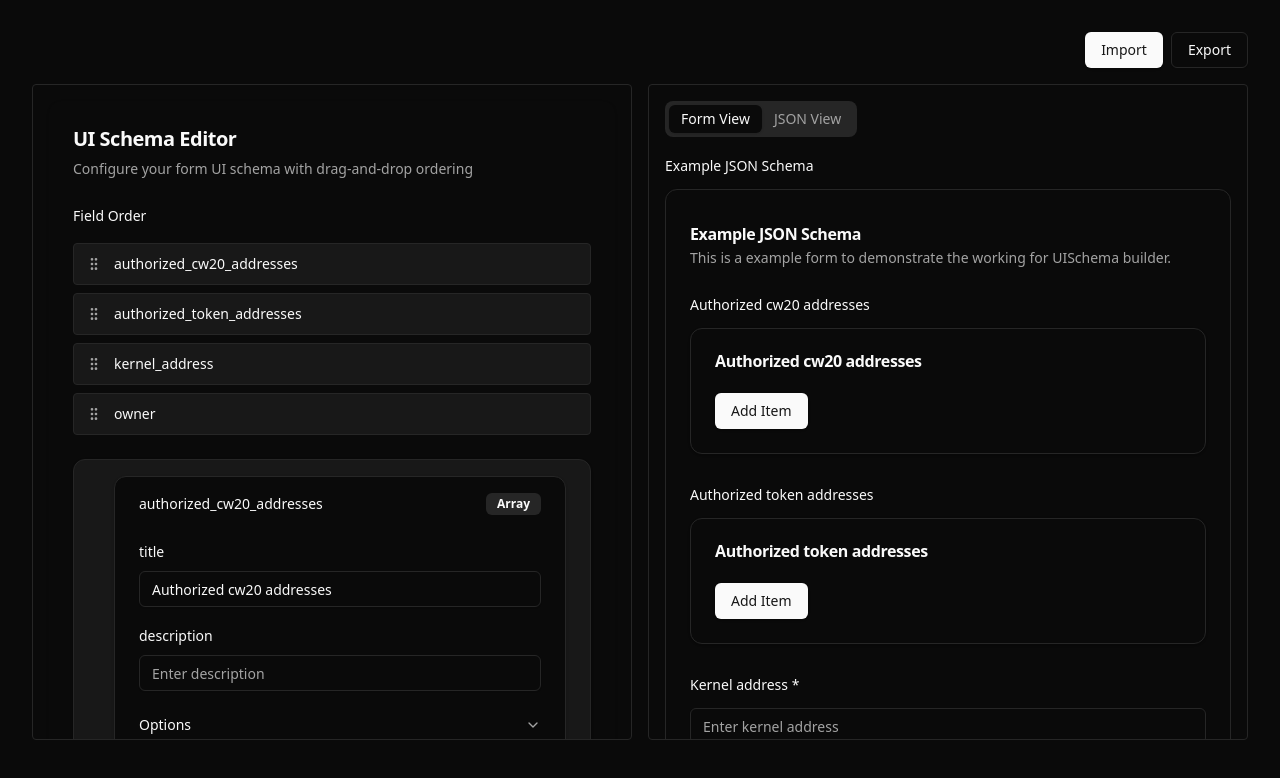
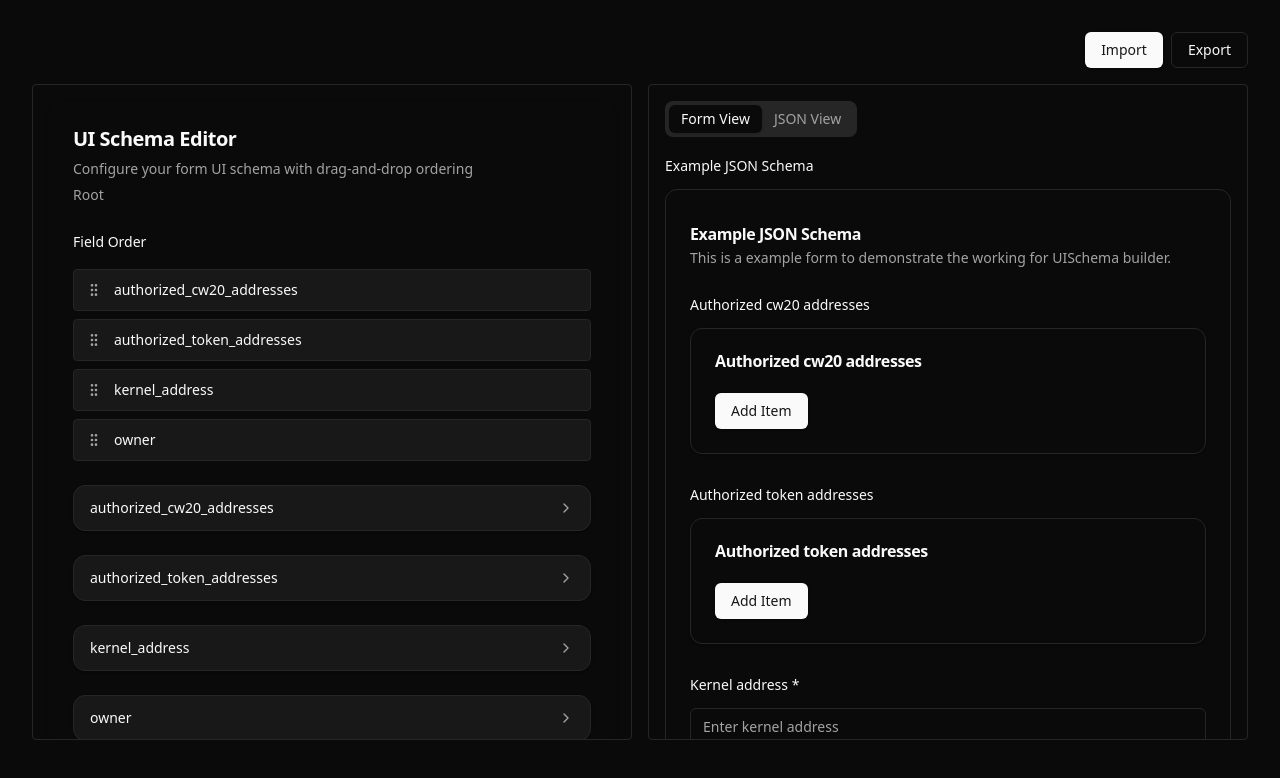
Before and after one commit to preyanshu/schema_builder_demo, a Next.js app: page / in a window 1280 px wide. Shown: the top 778 px of the page. Built offline with nearby package versions, Linux system fonts and the light colour scheme.

Commit message:
migration attempt v2

```diff
--- a/package.json
+++ b/package.json
@@ -19,7 +19,7 @@
     "@radix-ui/react-radio-group": "^1.2.3",
     "@radix-ui/react-select": "^2.1.6",
     "@radix-ui/react-separator": "^1.1.2",
-    "@radix-ui/react-slot": "^1.1.2",
+    "@radix-ui/react-slot": "^1.2.0",
     "@radix-ui/react-switch": "^1.1.3",
     "@radix-ui/react-tabs": "^1.1.3",
     "@rjsf/core": "^5.24.3",
--- a/src/components/UISchemaEditorForm.tsx
+++ b/src/components/UISchemaEditorForm.tsx
@@ -2,25 +2,28 @@ import { FC, useState, useEffect, useCallback, memo } from 'react';
 import { produce } from 'immer';
 import { Card, CardContent, CardHeader, CardTitle, CardDescription } from '@/components/ui/card';
 import { UISchemaEditorProps } from '@/types';
-import {Field} from '@/components/Field';
-import {SortableList} from '@/components/SortableList';
-import {EmptyValueField} from '@/components/EmptyValueField';
+import { Field } from '@/components/Field';
+import { SortableList } from '@/components/SortableList';
+import { EmptyValueField } from '@/components/EmptyValueField';
 import { getNodeByPath } from '@/utils/pathHelpers';
-import { allowedWidgetsMapping,widgetOptions} from '@/constants';
+import { allowedWidgetsMapping, widgetOptions } from '@/constants';
 import { Label } from './ui/label';
 import { Badge } from './ui/badge';
 import { Accordion, AccordionItem, AccordionTrigger, AccordionContent } from '@/components/ui/accordion';
+import { ChevronRight } from 'lucide-react';
+import React from 'react';
 
 const UISchemaEditorForm: FC<UISchemaEditorProps> = ({ uiSchema, onChange }) => {
   const [localSchema, setLocalSchema] = useState<any>(uiSchema);
+  const [currentPath, setCurrentPath] = useState<string[]>([]);
 
   useEffect(() => {
     setLocalSchema(uiSchema);
   }, [uiSchema]);
 
-const updateSchema = useCallback((path:any, value:any) => {
-  setLocalSchema((currentSchema:any) =>
-    produce(currentSchema, (draft:any) => {
+  const updateSchema = useCallback((path: any, value: any) => {
+    setLocalSchema((currentSchema: any) =>
+      produce(currentSchema, (draft: any) => {
         let cur = draft;
         for (let i = 0; i < path.length; i++) {
           const seg = path[i];
@@ -62,27 +65,27 @@ const updateSchema = useCallback((path:any, value:any) => {
         updateSchema([...parentPath, 'ui:filePreview'], false);
         updateSchema([...parentPath, 'ui:accept'], '');
       }
-      else if(newWidgetValue === 'text'){
+      else if (newWidgetValue === 'text') {
         updateSchema([...parentPath, 'ui:inputType'], "");
       }
     },
-    [updateSchema, localSchema]
+    [updateSchema]
   );
 
   useEffect(() => {
     if (onChange) onChange(localSchema);
   }, [localSchema, onChange]);
 
+  const handleBreadcrumbClick = useCallback((index: number) => {
+    setCurrentPath(current => index === -1 ? [] : current.slice(0, index + 1));
+  }, []);
+
   const renderField = useCallback(
     (key: string, value: any, path: string[] = [], depth = 0) => {
       const fullPath = [...path, key];
       const fieldKey = fullPath.join('-');
 
-      //check fieldType
-
-      if(key == "ui:fieldType"){
-        return null;
-      }
+      if (key === "ui:fieldType") return null;
 
       if (key === 'ui:emptyValue') {
         return (
@@ -95,202 +98,18 @@ const updateSchema = useCallback((path:any, value:any) => {
         );
       }
 
-      if (['anyOf', 'allOf', 'oneOf'].includes(key)) {
-        const typeLabels = {
-          anyOf: 'Any Of',
-          allOf: 'All Of',
-          oneOf: 'One Of',
-        };
-
-        const typedKey = key as 'anyOf' | 'allOf' | 'oneOf';
-        return (
-          <Card className="ml-4 bg-muted/50 min-w-[250px]">
-            <CardHeader className="py-3 px-4">
-              <CardTitle className="text-sm font-semibold">
-              {typeLabels[typedKey]} Conditions
-              </CardTitle>
-            </CardHeader>
-            <CardContent className="space-y-4">
-              {Array.isArray(value) &&
-                value.map((condition, index) => (
-                  <div key={`${fieldKey}-cond-${index}-${depth}`} className="mb-6">
-                    <div className="flex items-center gap-2 mb-3">
-                      <span className="text-xs font-medium">
-                        Condition {index + 1}
-                      </span>
-                    </div>
-                    <div className="space-y-4 ml-4">
-                      {typeof condition === 'object' &&
-                        Object.entries(condition).map(([subKey, subValue]) =>
-                          renderField(
-                            subKey,
-                            subValue,
-                            [...fullPath, index.toString()],
-                            depth + 1
-                          )
-                        )}
-                    </div>
-                  </div>
-                ))}
-            </CardContent>
-          </Card>
-        );
+      if (typeof value === 'object' && value !== null && !Array.isArray(value)) {
+        return null; // Handled by main navigation
       }
 
-      if (typeof value === 'object' && value !== null && !Array.isArray(value)) {
-        const allKeys = Object.keys(value);
-        let sortedKeys = allKeys;
-        if (value.hasOwnProperty('ui:order') && Array.isArray(value['ui:order'])) {
-          const order = value['ui:order'];
-          const unorderedKeys = allKeys.filter(
-            (k) => k !== 'ui:order' && !order.includes(k)
-          );
-          sortedKeys = [...order, ...unorderedKeys];
-        }
-
-        const basicKeys = ['ui:title', 'ui:description', 'ui:order'];
-        const advancedKeys = sortedKeys.filter((subKey) => !basicKeys.includes(subKey));
-
-        return (
-          <Card className="ml-4 min-w-[250px]">
-            <CardContent className="pt-4 space-y-4">
-              <fieldset className="space-y-4" key={`${fieldKey}-cond-${depth}`}>
-                <legend className="flex justify-between items-center text-sm font-medium mb-2 w-full">
-                  <span>{key.replace(/^ui:/, '')}</span>
-                  {value["ui:fieldType"] ? (
-                    <Badge variant="secondary">{value["ui:fieldType"]}</Badge>
-                  ) : value["ui:arrayOptions"] ? (
-                    <Badge variant="secondary">Array</Badge>
-                  ) : null}
-                </legend>
-
-                {/* Render basic fields */}
-                {sortedKeys
-                  .filter((subKey) => basicKeys.includes(subKey))
-                  .map((subKey) => (
-                    <div key={`${fieldKey}-basic-${subKey}`}>
-                      {subKey === 'ui:order' ? (
-                        <div className={`ml-${(depth + 1) * 4} mb-4`}>
-                          <Label className="block text-sm font-medium mb-1">
-                            Order
-                          </Label>
-                          <SortableList
-                            items={value[subKey]}
-                            onReorder={(newOrder) =>
-                              updateSchema([...fullPath, subKey], newOrder)
-                            }
-                          />
-                        </div>
-                      ) : (
-                        renderField(subKey, value[subKey], fullPath, depth + 1)
-                      )}
-                    </div>
-                  ))}
-
-                {/* Render Advanced Accordion if there are advanced keys */}
-                {advancedKeys.length > 0 && (
-                  <Accordion type="single" collapsible className="w-full">
-                    <AccordionItem value="advanced">
-                      <AccordionTrigger className="text-sm py-2">
-                        Options
-                      </AccordionTrigger>
-                      <AccordionContent className="pt-4 space-y-4">
-                        {advancedKeys.map((subKey) => (
-                          <div key={`${fieldKey}-advanced-${subKey}`}>
-                            {renderField(subKey, value[subKey], fullPath, depth + 1)}
-                          </div>
-                        ))}
-                      </AccordionContent>
-                    </AccordionItem>
-                  </Accordion>
-                )}
-              </fieldset>
-            </CardContent>
-          </Card>
-        );
-      }
-
-      if (Array.isArray(value)) {
-        if (key === 'ui:order') {
-          return (
-            <div key={fieldKey} className={`ml-${depth * 4} space-y-2`}>
-              <Label className="flex items-center gap-3 group">
-                <span className="w-48 text-sm font-medium">
-                  {key.replace(/^ui:/, '')}
-                </span>
-                <div className="flex-1">
-                  <SortableList
-                    items={value || []}
-                    onReorder={(newOrder) =>
-                      updateSchema(fullPath, newOrder)
-                    }
-                  />
-                </div>
-              </Label>
-            </div>
-          );
-        }
-
-       const isArrayOfObjects =
-       value.length > 0 &&
-       value.every((item) => typeof item === 'object' && item !== null && !Array.isArray(item));
-
-     if (isArrayOfObjects) {
-       return (
-         <div key={fieldKey} className={`ml-${depth * 4} space-y-2`}>
-           <Label className="block text-sm font-medium">
-             {key.replace(/^ui:/, '')}
-           </Label>
-           <div className="flex flex-col gap-2">
-             {value.map((item, index) => (
-               <div key={`${fieldKey}-item-${index}-${depth}`} className="border p-2">
-                 {Object.entries(item).map(([subKey, subValue]) =>
-                   renderField(
-                     subKey,
-                     subValue,
-                     [...fullPath, index.toString()],
-                     depth + 1
-                   )
-                 )}
-               </div>
-             ))}
-           </div>
-         </div>
-       );
-     }
-          return (
-            <div key={fieldKey} className={`ml-${depth * 4} space-y-2`}>
-              <Label className="block text-sm font-medium">
-                {key.replace(/^ui:/, '')}
-              </Label>
-              <div className="flex flex-col gap-2">
-                {value.map((item, index) => (
-                  <Field
-                    key={`${fieldKey}-${index}`}
-                    label={`Item ${index + 1}`}
-                    value={item}
-                    path={[...fullPath, index.toString()]}
-                    onFieldChange={updateSchema}
-                    fieldType="text"
-                  />
-                ))}
-              </div>
-            </div>
-          );
-
+      if (Array.isArray(value) && value.some(item => typeof item === 'object')) {
+        return null; // Handled by main navigation
       }
 
       if (key === 'ui:widget') {
-
-        type AllowedWidgetType = 'string' | 'number' | 'bool' | 'enum' | 'array' | 'oneOf' | 'anyOf' | 'allOf';
-
         const parentNode = getNodeByPath(localSchema, fullPath.slice(0, -1));
-        const underlyingType =
-          parentNode && parentNode['ui:fieldType']
-            ? parentNode['ui:fieldType']
-            : 'string';
-
-        const allowed = allowedWidgetsMapping[underlyingType as AllowedWidgetType] || widgetOptions;
+        const underlyingType = parentNode?.['ui:fieldType'] || 'string';
+        const allowed = allowedWidgetsMapping[underlyingType as keyof typeof allowedWidgetsMapping] || widgetOptions;
 
         return (
           <Field
@@ -314,23 +133,51 @@ const updateSchema = useCallback((path:any, value:any) => {
           path={fullPath}
           onFieldChange={updateSchema}
           fieldType={derivedFieldType}
-          options={(derivedFieldType as "text" | "checkbox" | "select") === "select" ? widgetOptions : []}
+          options={derivedFieldType === "select" ? widgetOptions : []}
         />
       );
     },
     [updateSchema, localSchema, handleWidgetChange]
   );
 
-  const sortedRootKeys = (
-    localSchema.hasOwnProperty('ui:order') && Array.isArray(localSchema['ui:order'])
+  const Breadcrumb: FC<{ path: string[] }> = ({ path }) => (
+    <div className="flex items-center gap-2 text-sm mb-4 flex-wrap">
+      <button
+        onClick={() => handleBreadcrumbClick(-1)}
+        className="text-muted-foreground hover:text-foreground transition-colors"
+      >
+        Root
+      </button>
+      {path.map((segment, index) => (
+        <React.Fragment key={index}>
+          <ChevronRight className="h-4 w-4 text-muted-foreground" />
+          <button
+            onClick={() => handleBreadcrumbClick(index)}
+            className="text-muted-foreground hover:text-foreground transition-colors"
+          >
+            {segment}
+          </button>
+        </React.Fragment>
+      ))}
+    </div>
+  );
+
+  const currentNode = getNodeByPath(localSchema, currentPath);
+  if (!currentNode) {
+    setCurrentPath([]);
+    return null;
+  }
+
+  const sortedKeys = (
+    currentNode.hasOwnProperty('ui:order') && Array.isArray(currentNode['ui:order'])
       ? [
-          ...localSchema['ui:order'],
-          ...Object.keys(localSchema).filter(
-            (key) => key !== 'ui:order' && !localSchema['ui:order'].includes(key)
+          ...currentNode['ui:order'],
+          ...Object.keys(currentNode).filter(
+            k => k !== 'ui:order' && !currentNode['ui:order'].includes(k)
           ),
         ]
-      : Object.keys(localSchema)
-  ).filter(key => key !== 'ui:order');
+      : Object.keys(currentNode)
+  ).filter(k => k !== 'ui:order');
 
   return (
     <Card className="min-w-[250px] mx-auto border-0">
@@ -339,28 +186,62 @@ const updateSchema = useCallback((path:any, value:any) => {
         <CardDescription className="text-sm text-muted-foreground">
           Configure your form UI schema with drag-and-drop ordering
         </CardDescription>
+        <Breadcrumb path={currentPath} />
       </CardHeader>
       <CardContent className="space-y-6">
-        {localSchema.hasOwnProperty('ui:order') && (
+        {currentNode.hasOwnProperty('ui:order') && (
           <div className="space-y-4">
             <Label className="text-sm font-medium">Field Order</Label>
             <SortableList
-              items={localSchema['ui:order']}
-              onReorder={(newOrder) => updateSchema(['ui:order'], newOrder)}
+              items={currentNode['ui:order']}
+              onReorder={(newOrder) => updateSchema([...currentPath, 'ui:order'], newOrder)}
             />
           </div>
         )}
 
-        {sortedRootKeys.map((key, index) => (
-          <Card key={`${key}-${index}`} className="bg-muted/50 min-w-[250px]">
-            <CardContent className="pt-4 space-y-4">
-              {renderField(key, localSchema[key], [], 0)}
-            </CardContent>
+        {sortedKeys.map((key) => {
+          const value = currentNode[key];
+          const fullPath = [...currentPath, key];
+
+          if (typeof value === 'object' && value !== null && !Array.isArray(value)) {
+            return (
+              <Card
+                key={key}
+                className="bg-muted/50 min-w-[250px] cursor-pointer hover:bg-muted transition-colors"
+                onClick={() => setCurrentPath(fullPath)}
+              >
+                <CardHeader className="py-3 px-4">
+                  <div className="flex items-center justify-between">
+                    <span className="text-sm font-medium">{key}</span>
+                    <ChevronRight className="h-4 w-4 text-muted-foreground" />
+                  </div>
+                </CardHeader>
               </Card>
-        ))}
+            );
+          }
+
+          if (Array.isArray(value) && value.every(item => typeof item === 'object')) {
+            return value.map((item, index) => (
+              <Card
+                key={index}
+                className="bg-muted/50 min-w-[250px] cursor-pointer hover:bg-muted transition-colors mb-2"
+                onClick={() => setCurrentPath([...fullPath, index.toString()])}
+              >
+                <CardHeader className="py-3 px-4">
+                  <div className="flex items-center justify-between">
+                    <span className="text-sm font-medium">{key} [{index}]</span>
+                    <ChevronRight className="h-4 w-4 text-muted-foreground" />
+                  </div>
+                </CardHeader>
+              </Card>
+            ));
+          }
+
+          return renderField(key, value, currentPath, 0);
+        })}
       </CardContent>
     </Card>
   );
 };
 
-export default UISchemaEditorForm;
+export default memo(UISchemaEditorForm);
```
Also changed, not shown: src/components/ui/breadcrumb.tsx (added, +115 -0 lines), 1 other file (tests, documents, lock files or other folders). Lines whose indentation alone changed are shown as unchanged.
